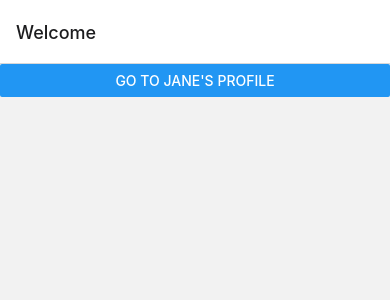
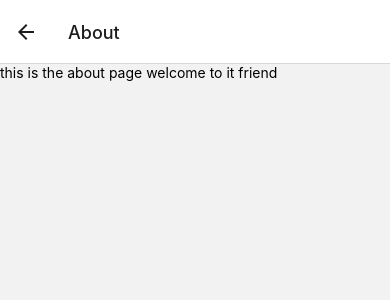
Before and after one commit to AdamIverson/Nov12, a React Native app: screen /About in a window 390 px wide. Shown: the top 300 px of the page. Built offline with nearby package versions, Linux system fonts and the light colour scheme.

Commit message:
profile changed to about

```diff
--- a/App.js
+++ b/App.js
@@ -2,8 +2,7 @@ import * as React from 'react';
 import { NavigationContainer } from '@react-navigation/native';
 import { createNativeStackNavigator } from '@react-navigation/native-stack';
 import HomeScreen from './components/HomeScreen';
-import Profile from './components/Profile';
-
+import About from './components/Profile';
 
 const Stack = createNativeStackNavigator();
 
@@ -17,7 +16,7 @@ const App = () => {
           component={HomeScreen}
           options={{ title: 'Welcome' }}
         />
-        <Stack.Screen name="Profile" component={Profile}/>
+        <Stack.Screen name="About" component={About}/>
       </Stack.Navigator>
     </NavigationContainer>
   );
--- a/components/HomeScreen.jsx
+++ b/components/HomeScreen.jsx
@@ -5,9 +5,9 @@ const HomeScreen = ({ navigation }) => {
 
   return (
     <Button
-      title="go to jane's profile"
+      title="about"
       onPress={() =>
-        navigation.navigate('Profile')
+        navigation.navigate('About')
       }/>
   )
 }
--- a/components/Profile.jsx
+++ b/components/Profile.jsx
@@ -1,10 +1,10 @@
 import React from "react";
 import { Button, Text, View } from 'react-native';
 
-const Profile = ({ navigation, route }) => {
+const About = ({ navigation, route }) => {
   return (
-    <Text>This is {route.params}'s profile</Text>
+    <Text>this is the about page welcome to it friend</Text>
   )
 };
 
-export default Profile;
+export default About;
```
